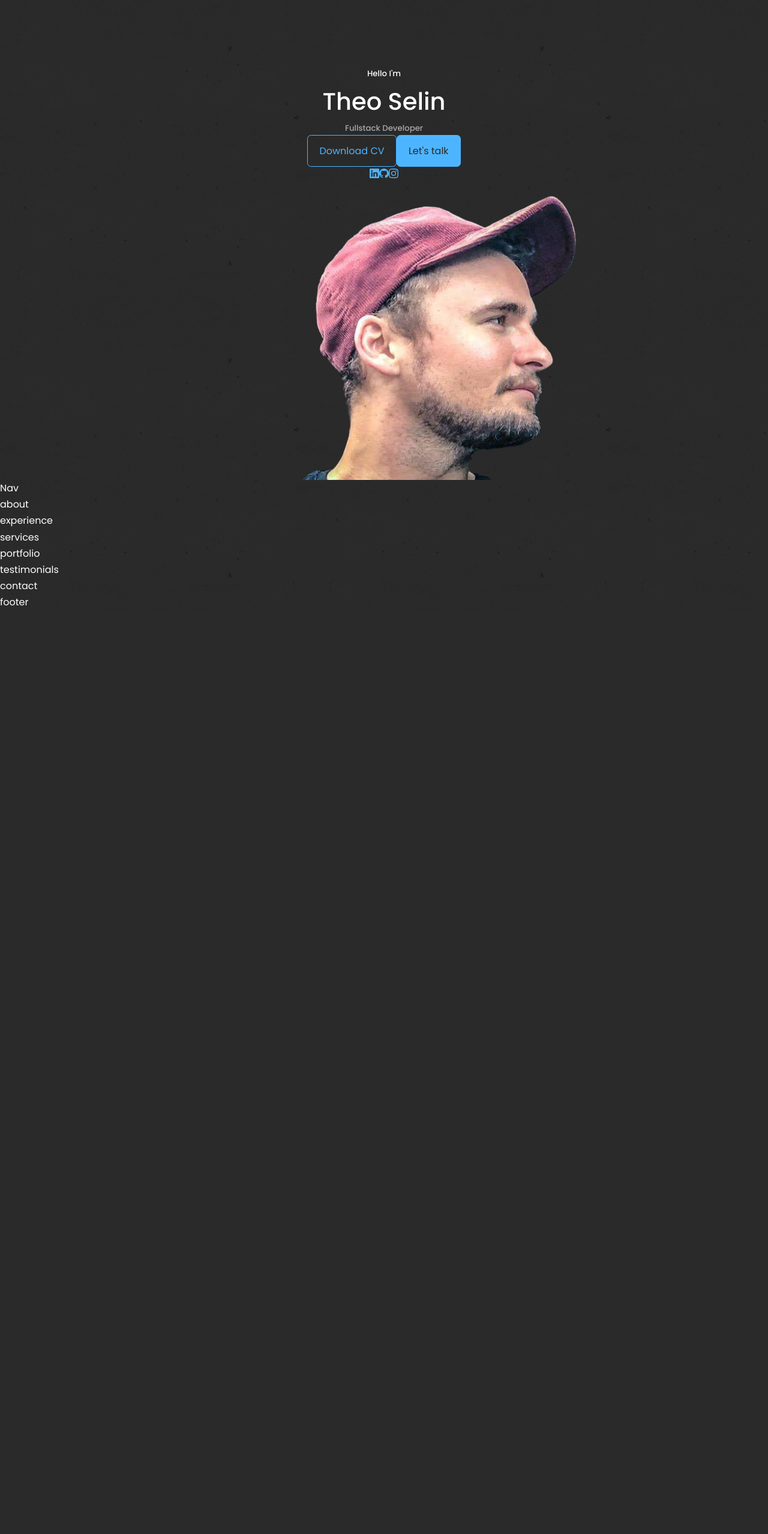
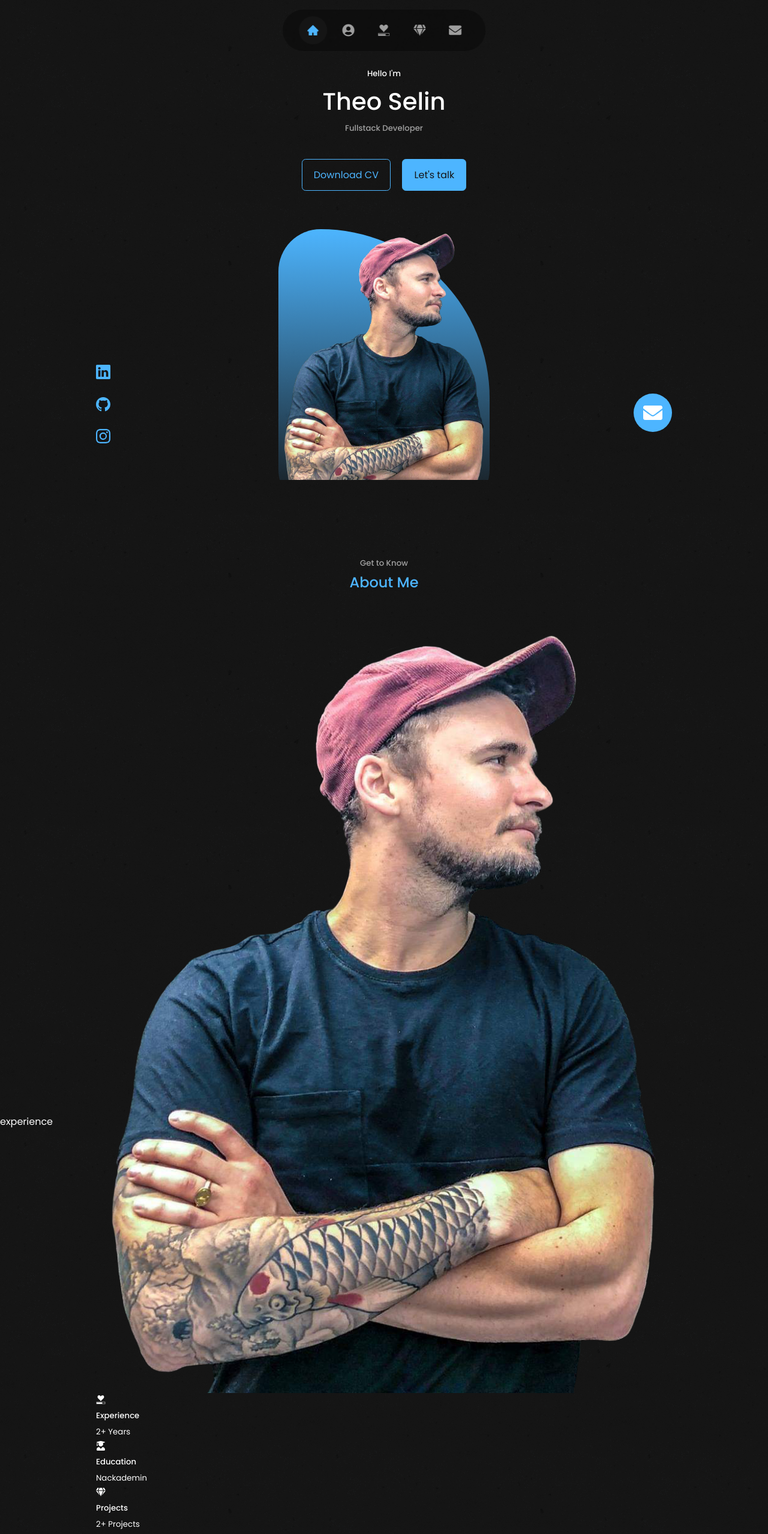
Before and after one commit to Theo-Selin/Portfolio, a React (Create React App) app in the folder client/: page / in a window 1280 px wide. Shown: the top 2557 px of the page at 60% size. Before the commit the page ends 1018 px from the top, so only its background shows below. Built offline with nearby package versions, Linux system fonts and the light colour scheme.

Commit message:
Header & Nav completed - About started

```diff
--- a/client/src/components/about/About.jsx
+++ b/client/src/components/about/About.jsx
@@ -1,11 +1,51 @@
 import React from 'react'
 import "./about.css"
+import ME from "../../assets/me.png"
+import {GiLifeBar} from "react-icons/gi"
+import {FaUserGraduate, FaGem} from "react-icons/fa"
 
 const About = () => {
   return (
-    <div>
-      about
-    </div>
+    <section id="about">
+      <h5>Get to Know</h5>
+      <h2>About Me</h2>
+
+      <div className="container about__container">
+        <div className="about__me">
+          <div className="about__me_image">
+            <img src={ME} alt="About Image"></img>
+          </div>
+        </div>
+        <div className="about__content">
+          <div className="about__cards">
+            <article className="about__card">
+              <GiLifeBar className="about__icon" />
+              <h5>Experience</h5>
+              <small>2+ Years</small>
+            </article>
+            <article className="about__card">
+              <FaUserGraduate className="about__icon" />
+              <h5>Education</h5>
+              <small>Nackademin</small>
+            </article>
+            <article className="about__card">
+              <FaGem className="about__icon" />
+              <h5>Projects</h5>
+              <small>2+ Projects</small>
+            </article>
+          </div>
+
+          <p>
+            Lorem ipsum dolor sit amet, consectetur adipisicing elit.
+            Doloremque, aliquid illo accusamus ea, modi dolore similique tempore,
+            mollitia perferendis pariatur sunt ex deleniti nulla praesentium omnis distinctio.
+            Esse, maiores perferendis!
+          </p>
+
+          <a href="#contact" className="btn btn-primary">Let's talk</a>
+        </div>
+      </div>
+    </section>
   )
 }
 
--- a/client/src/components/contact/Contact.jsx
+++ b/client/src/components/contact/Contact.jsx
@@ -3,9 +3,9 @@ import "./contact.css"
 
 const Contact = () => {
   return (
-    <div>
+    <section id="contact">
       contact
-    </div>
+    </section>
   )
 }
 
--- a/client/src/components/experience/Experience.jsx
+++ b/client/src/components/experience/Experience.jsx
@@ -1,12 +1,12 @@
 import React from 'react'
 import "./experience.css"
 
-const Exprience = () => {
+const Experience = () => {
   return (
-    <div>
+    <section id="experience">
       experience
-    </div>
+    </section>
   )
 }
 
-export default Exprience
+export default Experience
--- a/client/src/components/header/Header.jsx
+++ b/client/src/components/header/Header.jsx
@@ -3,6 +3,7 @@ import "./header.css"
 import CTA from "./CTA"
 import ME from "../../assets/me.png"
 import HeaderSocials from './HeaderSocials'
+import {FaEnvelope} from "react-icons/fa"
 
 const Header = () => {
   return (
@@ -18,7 +19,7 @@ const Header = () => {
           <img src={ME} alt="me" />
         </div>
 
-        <a href="#contact" className="scroll__down">Scroll Down</a>
+        <a href="#contact" className="message"><FaEnvelope/></a>
 
       </div>
     </header>
--- a/client/src/components/header/header.css
+++ b/client/src/components/header/header.css
@@ -9,3 +9,71 @@ header {
     height: 100%;
     position: relative;
 }
+
+/* ================ CTA ================ */
+.cta {
+    margin-top: 2.5rem;
+    display: flex;
+    gap: 1.2rem;
+    justify-content: center;
+}
+
+/* ================ HEADER SOCIALS ================ */
+.header__socials {
+    display: flex;
+    flex-direction: column;
+    align-items: center;
+    gap: 0.8rem;
+    position: fixed;
+    left: 10rem;
+    bottom: 3rem;
+    font-size: 1.5rem
+}
+
+/* ================ ME ================ */
+.me {
+    background: linear-gradient(var(--color-primary), transparent);
+    width: 22rem;
+    height: 29.4rem;
+    position: absolute;
+    left: calc(50% - 11rem);
+    margin-top: 4rem;
+    border-radius: 10rem 40rem 10rem 10rem;
+}
+
+/* ================ SCROLL DOWN ================ */
+.message {
+    background-color: var(--color-primary);
+    border-radius: 50%;
+    position: fixed;
+    right: 10rem;
+    bottom: 5rem;
+    font-weight: 300;
+    font-size: 2rem;
+    padding: 1rem;
+    display: flex;
+    color: var(--color-white);
+}
+
+.message:hover {
+    font-size: 2.5rem;
+}
+
+/* ================ MEDIA QUERIES (MEDIUM) ================ */
+@media screen and (max-width: 1024px) {
+    header {
+        height: 68vh;
+    }
+}
+
+/* ================ MEDIA QUERIES (SMALL) ================ */
+@media screen and (max-width: 600px) {
+    header {
+        height: 100vh;
+    }
+
+    .header__socials,
+    .message {
+        display: none;
+    }
+}
--- a/client/src/components/nav/Nav.jsx
+++ b/client/src/components/nav/Nav.jsx
@@ -1,11 +1,20 @@
 import React from 'react'
+import {useState} from "react"
 import "./nav.css"
+import {AiFillHome} from "react-icons/ai"
+import {GiLifeBar} from "react-icons/gi"
+import {FaGem, FaEnvelope, FaUserCircle} from "react-icons/fa"
 
 const Nav = () => {
+  const [activeNav, setActiveNav] = useState("#")
   return (
-    <div>
-      Nav
-    </div>
+    <nav>
+      <a href="#" onClick={() => setActiveNav("#")} className={activeNav === "#" ? "active" : ""}><AiFillHome/></a>
+      <a href="#about" onClick={() => setActiveNav("#about")} className={activeNav === "#about" ? "active" : ""}><FaUserCircle/></a>
+      <a href="#experience" onClick={() => setActiveNav("#experience")} className={activeNav === "#experience" ? "active" : ""}><GiLifeBar/></a>
+      <a href="#services" onClick={() => setActiveNav("#services")} className={activeNav === "#services" ? "active" : ""}><FaGem/></a>
+      <a href="#contact" onClick={() => setActiveNav("#contact")} className={activeNav === "#contact" ? "active" : ""}><FaEnvelope/></a>
+    </nav>
   )
 }
 
--- a/client/src/components/nav/nav.css
+++ b/client/src/components/nav/nav.css
@@ -0,0 +1,34 @@
+nav {
+    background: rgba(0, 0, 0, 0.3);
+    width: max-content;
+    display: block;
+    padding: 0.7rem 1.7rem;
+    z-index: 2;
+    position: fixed;
+    left: 50%;
+    transform: translateX(-50%);
+    top: 1rem;
+    display: flex;
+    gap: 0.8rem;
+    border-radius: 3rem;
+    backdrop-filter: blur(1px);
+}
+
+nav a {
+    background: transparent;
+    padding: 0.8rem;
+    border-radius: 50%;
+    display: flex;
+    color: var(--color-light);
+    font-size: 1.3rem;
+}
+
+nav a:hover {
+    background-color: var(--color-bg);
+    color: var(--color-primary)
+}
+
+nav a.active {
+    background-color: var(--color-bg);
+    color: var(--color-primary)
+}
--- a/client/src/components/portfolio/Portfolio.jsx
+++ b/client/src/components/portfolio/Portfolio.jsx
@@ -3,9 +3,9 @@ import "./portfolio.css"
 
 const Portfolio = () => {
   return (
-    <div>
+    <section id="portfolio">
       portfolio
-    </div>
+    </section>
   )
 }
 
--- a/client/src/components/services/Services.jsx
+++ b/client/src/components/services/Services.jsx
@@ -3,9 +3,9 @@ import "./services.css"
 
 const Services = () => {
   return (
-    <div>
+    <section id="services">
       services
-    </div>
+    </section>
   )
 }
 
--- a/client/src/components/testimonials/Testimonials.jsx
+++ b/client/src/components/testimonials/Testimonials.jsx
@@ -3,9 +3,9 @@ import "./testimonials.css"
 
 const Testimonials = () => {
   return (
-    <div>
+    <section id="testimonials">
       testimonials
-    </div>
+    </section>
   )
 }
 
--- a/client/src/index.css
+++ b/client/src/index.css
@@ -11,14 +11,14 @@
 }
 
 :root {
-    --color-bg: rgb(42, 42, 42);
+    --color-bg: rgb(21, 21, 21);
     --color-bg-variant: rgb(44, 44, 108);
     --color-primary: rgb(77, 181, 255);
     --color-primary-variant: rgba(77, 181, 255, 0.4);
     --color-white: #fff;
     --color-light: rgba(255, 255, 255, 0.6);
 
-    --transition: all 400ms ease;
+    --transition: all 200ms ease;
 
     --container-width-lg: 75%;
     --container-width-md: 86%;
@@ -57,6 +57,7 @@ h1 {
 
 section {
     margin-top: 8rem;
+    height: 100vh;
 }
 
 section > h2, section > h5 {
@@ -111,18 +112,17 @@ img {
 }
 
 /* ================ MEDIA QUERIES (MEDIUM) ================ */
-
 @media screen and (max-width: 1024px) {
     .container {
         width: var(--container-width-md)
     }
     section {
         margin-top: 6rem;
+        height: 100vh;
     }
 }
 
 /* ================ MEDIA QUERIES (SMALL) ================ */
-
 @media screen and (max-width: 600px) {
     .container {
         width: var(--container-width-sm)
--- a/client/src/index.js
+++ b/client/src/index.js
@@ -1,5 +1,8 @@
-import ReactDOM from "react-dom"
+import { createRoot } from 'react-dom/client';
 import App from "./App"
 import "./index.css"
 
-ReactDOM.render(<App/>, document.querySelector("#root"))
+const container = document.getElementById('root');
+const root = createRoot(container); // createRoot(container!) if you use TypeScript
+root.render(<App tab="home" />);
+// ReactDOM.createRoot(<App/>, document.getElementById("#root"))
```
Also changed, not shown: 1 other file (tests, documents, lock files or other folders).
